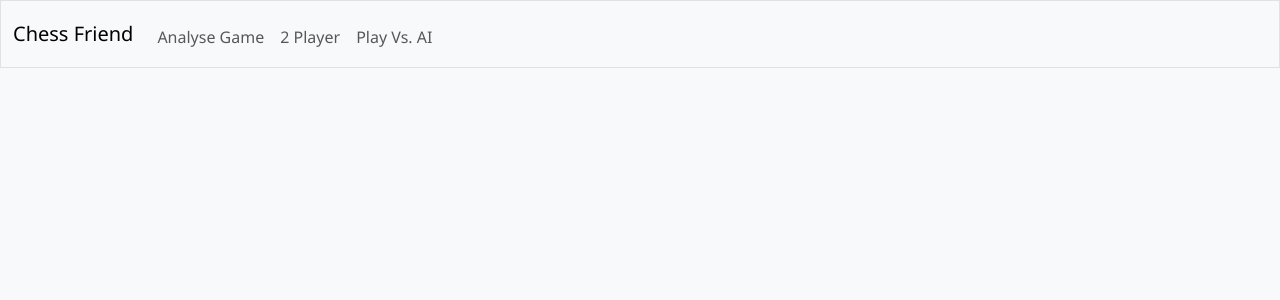
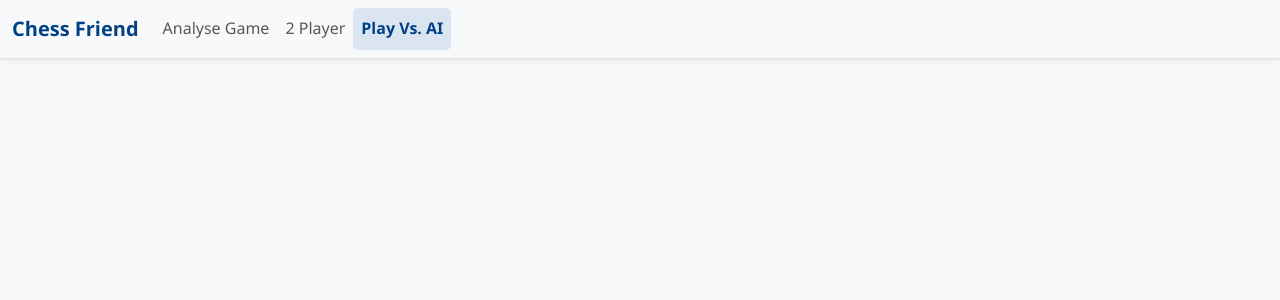
Before and after one commit to sahenshah/chess-friend, a Flask app: page /play-vs-ai in a window 1280 px wide. Shown: the top 300 px of the page. Run offline with Flask 2, Linux system fonts and the light colour scheme.

Commit message:
Improved nav bar styling

```diff
--- a/static/css/styles.css
+++ b/static/css/styles.css
@@ -264,6 +267,30 @@ body {
     box-shadow: var(--shadow-sm);
 }
 
+/* Nav-Bar */
+.navbar-brand {
+    color: #004085 !important;
+    font-weight: bold;
+    transition: color 0.3s ease;
+}
+
+.navbar-brand:hover {
+    color: #002752 !important;
+}
+
+.navbar-nav .nav-link.active {
+    font-weight: bold;
+    background-color: #dbe5f1;
+    border-radius: 5px;
+    color: #004085 !important;
+}
+
+.navbar-nav .nav-link:hover {
+    background-color: #f0f4f8;
+    border-radius: 5px;
+    transition: background-color 0.3s ease, color 0.3s ease;
+}
+
 /* Special States */
 .check {
     background-color: #ffe08a !important;
--- a/templates/layout.html
+++ b/templates/layout.html
@@ -18,17 +18,23 @@
 
     <body>
 
-        <nav class="bg-light border navbar navbar-expand-md navbar-light">
+        <nav class="navbar navbar-expand-md navbar-light bg-light border-bottom shadow-sm">
             <div class="container-fluid">
-                <a class="navbar-brand" href="/"><span class="blue">Chess Friend</span></a>
-                <button aria-controls="navbar" aria-expanded="false" aria-label="Toggle navigation" class="navbar-toggler" data-bs-target="#navbar" data-bs-toggle="collapse" type="button">
+                <a class="navbar-brand fw-bold text-primary" href="/">Chess Friend</a>
+                <button class="navbar-toggler" type="button" data-bs-toggle="collapse" data-bs-target="#navbarNav" aria-controls="navbarNav" aria-expanded="false" aria-label="Toggle navigation">
                     <span class="navbar-toggler-icon"></span>
                 </button>
-                <div class="collapse navbar-collapse" id="navbar">
-                    <ul class="navbar-nav me-auto mt-2">
-                        <li class="nav-item"><a class="nav-link" href="/analyse-game">Analyse Game</a></li>
-                        <li class="nav-item"><a class="nav-link" href="/play-vs">2 Player</a></li>
-                        <li class="nav-item"><a class="nav-link" href="/play-vs-ai">Play Vs. AI</a></li>
+                <div class="collapse navbar-collapse" id="navbarNav">
+                    <ul class="navbar-nav me-auto">
+                        <li class="nav-item">
+                            <a class="nav-link {% if request.path == '/analyse-game' %}active{% endif %}" href="/analyse-game">Analyse Game</a>
+                        </li>
+                        <li class="nav-item">
+                            <a class="nav-link {% if request.path == '/play-vs' %}active{% endif %}" href="/play-vs">2 Player</a>
+                        </li>
+                        <li class="nav-item">
+                            <a class="nav-link {% if request.path == '/play-vs-ai' %}active{% endif %}" href="/play-vs-ai">Play Vs. AI</a>
+                        </li>
                     </ul>
                 </div>
             </div>
```
Also changed, not shown: other parts of static/css/styles.css (+36 -33 lines).
